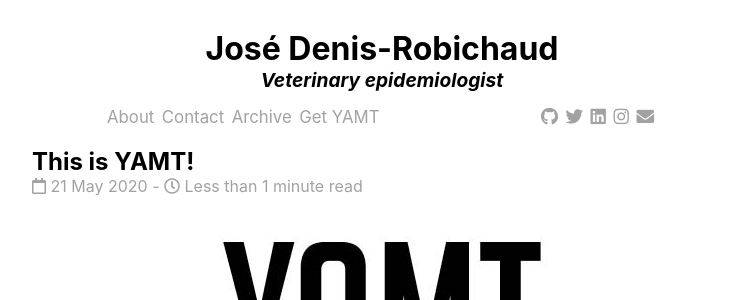
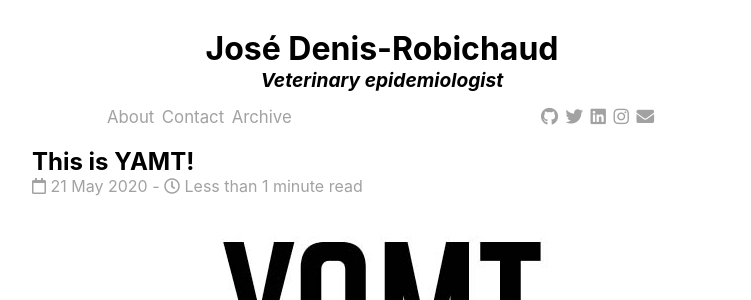
Before and after one commit to PandaSekh/Jekyll-YAMT, a Jekyll site: the page built from index.html, in a window 1280 px wide. Shown: the top 300 px of the page, without its empty margins (258-1009 px from the left). Built offline with Jekyll 4.4.1, drawn with Linux system fonts in a browser that asks for light colours; nearby versions of some CDN libraries; the list of posts is cut into pages by our own code.

Commit message:
Update pages.yml

```diff
--- a/_data/pages.yml
+++ b/_data/pages.yml
@@ -2,4 +2,3 @@ pages:
   - {name: 'About', url: 'about.html'}
   - {name: 'Contact', url: 'contact.html'}
   - {name: 'Archive', url: 'archive.html'}
-  - {name: 'Get YAMT', url: 'https://github.com/PandaSekh/Jekyll-YAMT'}
```
